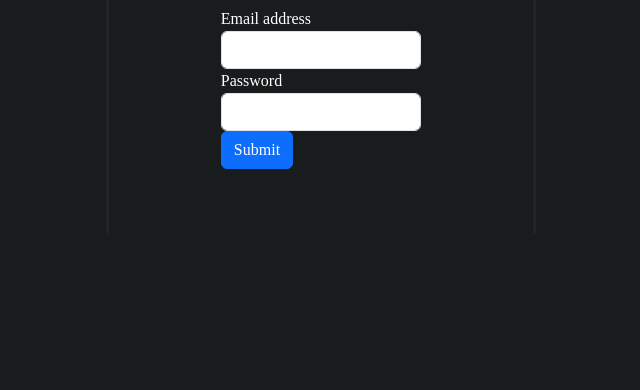
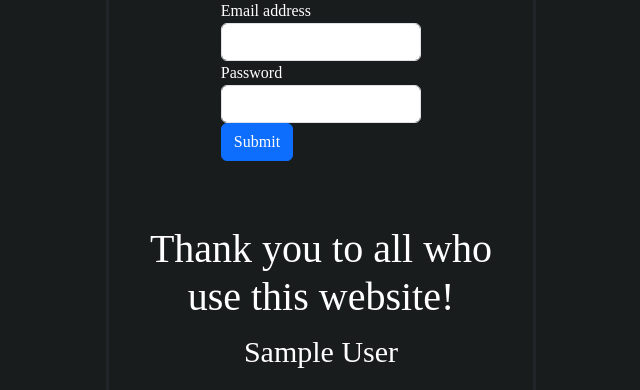
Before and after one commit to boothe0/Disco-Elysium, a Python web app: template templates/index.html in a window 1280 px wide. Shown: the part 2228-2618 px from the top of the page, without its empty margins (319-959 px from the left). Before the commit the page ends 2397 px from the top, so only its background shows below. Run offline with Jinja, Linux system fonts and the light colour scheme; the template is opened without the code that fills it: most values are stand-ins (such as "Sample title", 1, 10 or a date in 2020); some web fonts are replaced.

Commit message:
Finishing touches

```diff
--- a/templates/base.html
+++ b/templates/base.html
@@ -30,6 +30,11 @@
   <body style="background-color: #191c1d">
     {%block homepage%} {% endblock %} {%block about_me_page%} {%endblock%}
     {%block form%} {%endblock%}
+    {%if logged_out%}
+    <h1>Welcome!</h1>
+    <a href="{{ url_for('home') }}" class="btn btn-secondary mb-3">Return to home page</a>
+    {%endif%}
+
     <script
       src="https://cdn.jsdelivr.net/npm/bootstrap@5.3.8/dist/js/bootstrap.bundle.min.js"
       integrity="sha384-FKyoEForCGlyvwx9Hj09JcYn3nv7wiPVlz7YYwJrWVcXK/BmnVDxM+D2scQbITxI"
--- a/templates/blog_signup.html
+++ b/templates/blog_signup.html
@@ -1,5 +1,5 @@
 {%extends "base.html"%} {%block form%}
-
+{%if not user_logged_in%}
 <form method="post" class="pb-5">
   <div class="form-group w-50 mx-auto">
     <label for="exampleInputEmail1" class="text-white">Email address</label>
@@ -33,4 +33,5 @@
 <button class="btn btn-dark">
   <a href="/" class="link-light"> Go to Home</a>
 </button>
+{%endif%}
 {%endblock%}
--- a/templates/index.html
+++ b/templates/index.html
@@ -73,9 +73,14 @@
 
     <div class="col-sm drop-from-top">
       <div id="central-info">
-        <p class="fs-2 text-center text-white">
-          Welcome! {%if user%} {{user.display_name}} {%endif%}
-        </p>
+        <div class="text-center">
+          <p class="fs-2 text-white mb-2">
+            Welcome! {%if user%} {{user.display_name}} {%endif%}
+          </p>
+          {% if user_logged_in %}
+          <a href="/logout" class="btn btn-secondary mb-3">Logout</a>
+          {% endif %}
+        </div>
         <p class="text-white text-center pt-5">
           A fan page for disco elysium to showcase artwork, blog posts, and have
           a hub for all things Disco Elysium.
@@ -137,6 +142,12 @@
             </button>
           </div>
         </form>
+      </div>
+      <div class="text-white">
+        <h1 class="text-center">Thank you to all who use this website!</h1>
+        {%for user in users%}
+          <p class="text-center">{{user.display_name}}</p>
+        {%endfor%}
       </div>
     </div>
     <div class="col-sm">
```
Also changed, not shown: flask/main.py (+17 -6 lines).
